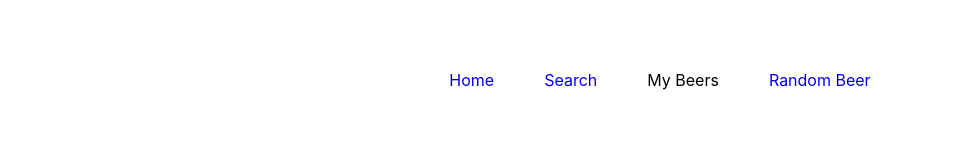
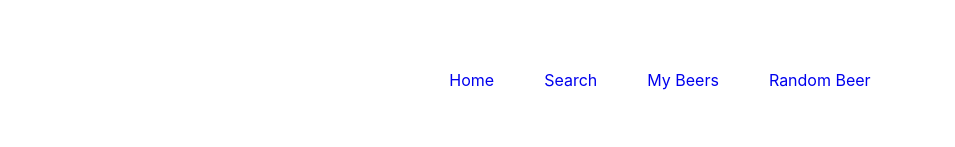
Before and after one commit to JozyL27/brewme-client, a React (Create React App) app: page / in a window 1280 px wide. Shown: the part 150-297 px from the top of the page, without its empty margins (0-955 px from the left). Built offline with nearby package versions, Linux system fonts and the light colour scheme.

Commit message:
private route util added

```diff
--- a/src/App.js
+++ b/src/App.js
@@ -8,6 +8,7 @@ import PublicOnlyRoute from './components/Utils/PublicOnlyRoute'
 import LoginPage from './routes/LoginPage'
 import SearchBeer from './components/searchBeers/searchBeer'
 import RandomBeer from './components/randomBeer/randomBeer'
+import MyBeers from './components/MyBeers/MyBeers'
 
 
 class App extends React.Component {
@@ -32,6 +33,11 @@ class App extends React.Component {
             />
             <Route
             exact
+            path={'/myBeers'}
+            component={MyBeers}
+            />
+            <Route
+            exact
             path={'/random'}
             component={RandomBeer}
             />
--- a/src/components/NavBar/NavBar.js
+++ b/src/components/NavBar/NavBar.js
@@ -20,7 +20,13 @@ export default class NavBar extends React.Component {
                     Search
                     </Link>
                 </li>
-                <li className='navLink'>My Beers</li>
+                <li className='navLink'>
+                    <Link
+                    to='/myBeers'
+                    >
+                    My Beers
+                    </Link>
+                </li>
                 <li className='navLink'>
                     <Link
                     to='/random'
```
Also changed, not shown: src/components/Utils/PrivateRoute.js (added, +22 -0 lines).
